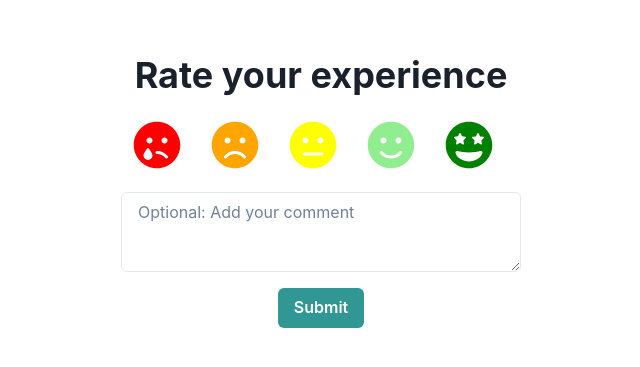
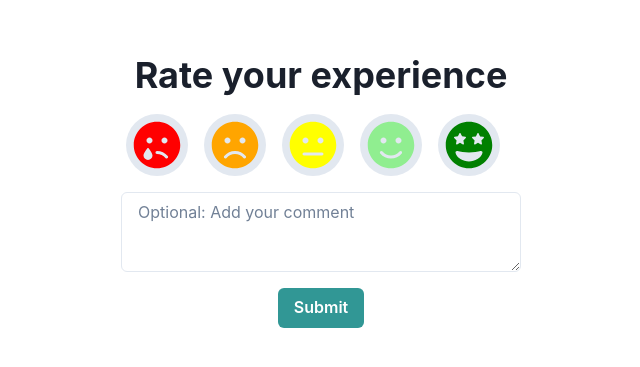
Before and after one commit to MohsenUSA/rating, a React (Create React App) app: page / in a window 1280 px wide. Shown: the part 209-576 px from the top of the page, without its empty margins (319-959 px from the left). Built offline with nearby package versions, Linux system fonts and the light colour scheme.

Commit message:
Update Emojis.js

```diff
--- a/src/Emojis.js
+++ b/src/Emojis.js
@@ -38,9 +38,10 @@ const EmojiButton = ({ children, selected, onSelect }) => {
       onClick={onSelect}
       mr={{ base: 2, md: 4 }}
       mb={{ base: 4, md: 0 }}
-      bg={selected ? 'gray.200' : 'transparent'}
+      bg={selected ? 'gray.200' : 'gray.200'}
       borderRadius="50%"
       p="7px"
+      border={selected ? '3px solid green' : 'none'} // Add green border when selected
     >
       {children}
     </Box>
```
